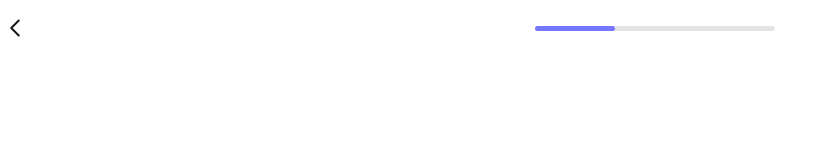
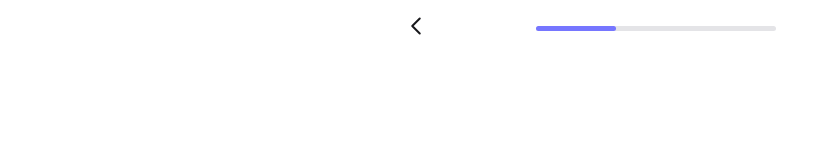
Before and after one commit to ej070961/2024_DANPOONG_TEAM_8_FE, a React (Vite) app: page /initial-setup in a window 1280 px wide. Shown: the top 160 px of the page, without its empty margins (0-829 px from the left). Built offline with nearby package versions, Linux system fonts and the light colour scheme; a web font is replaced by a local one.

Commit message:
💄 Chore: 헤더 스타일 수정 및 버튼 이벤트 추가

```diff
--- a/src/components/InitialSetup/Header.tsx
+++ b/src/components/InitialSetup/Header.tsx
@@ -1,10 +1,14 @@
 import styled from 'styled-components';
 import ArrowLeftIcon from '../../assets/icon/arrow-left';
+import { useNavigate } from 'react-router-dom';
 
 function Header({ step }: { step: number }) {
+  const navigate = useNavigate();
   return (
     <Container>
-      <ArrowLeftIcon color={step <= 2 ? '#18181B' : '#FFFFFF'} />
+      <button onClick={() => navigate(-1)}>
+        <ArrowLeftIcon color={step <= 2 ? '#18181B' : '#FFFFFF'} />
+      </button>
       <ProgressContainer>
         <ActiveBox position={step <= 1 ? 0 : (step - 1) / 3} />
       </ProgressContainer>
@@ -20,6 +24,7 @@
   align-items: center;
   width: 100%;
   height: 56px;
+  max-width: 480px;
 
   .icon-wrapper {
     display: absolute;
```
